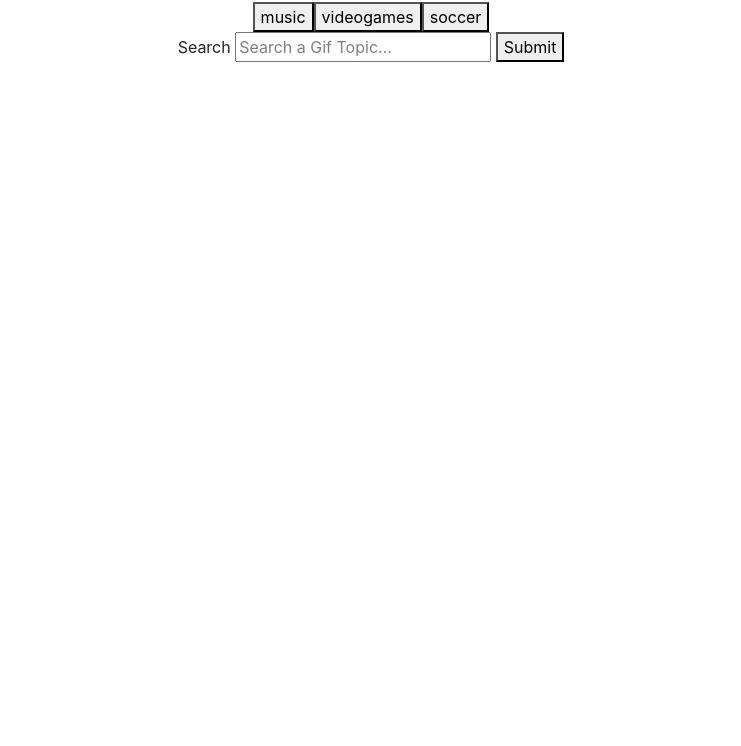
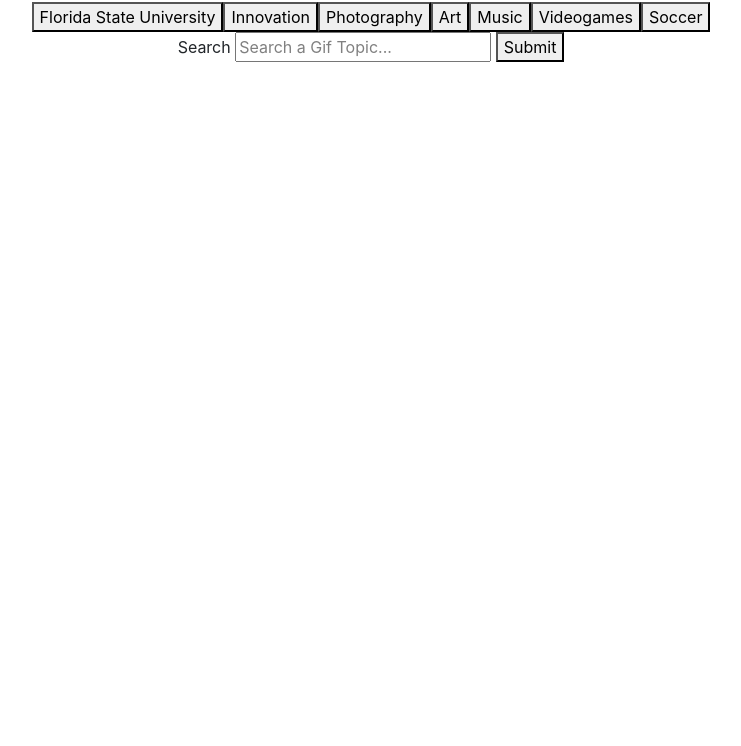
Before and after one commit to Ambatista23/Giphy-homework, a plain HTML site: page index.html in a window 1280 px wide. Shown: the part 54-800 px from the top of the page, without its empty margins (269-1010 px from the left). Drawn offline with nearby package versions, Linux system fonts and the light colour scheme.

Commit message:
content with how it is as of now, could still use some more styling page looks a little dull

```diff
--- a/assets/app.js
+++ b/assets/app.js
@@ -2,7 +2,7 @@ var queryURL = "https://api.giphy.com/v1/gifs/search?";
 var apiKey = "&api_key=1YGny3z7BKEKS0AGwmXVtf3GlZELlMy3";
 var userSearch;
 
-var topics = ["soccer", "videogames", "music"]
+var topics = ["Soccer", "Videogames", "Music", "Art", "Photography", "Innovation", "Florida State University"]
 
 function ajaxCall(search){
     $.ajax({
@@ -81,8 +81,3 @@ $(".gifsDiv").on("click", ".gif", function(){
     for (var i = 0; i < topics.length; i++){
         makeButton(topics[i])
     };
-
-// What I am missing so far:
-// 1. add rating to each gif presented
-// 2. make gifs appear static, click to make dynamic, re-click to make static
-// 3. add a favorites
```
Also changed, not shown: index.html (+0 -12 lines).
